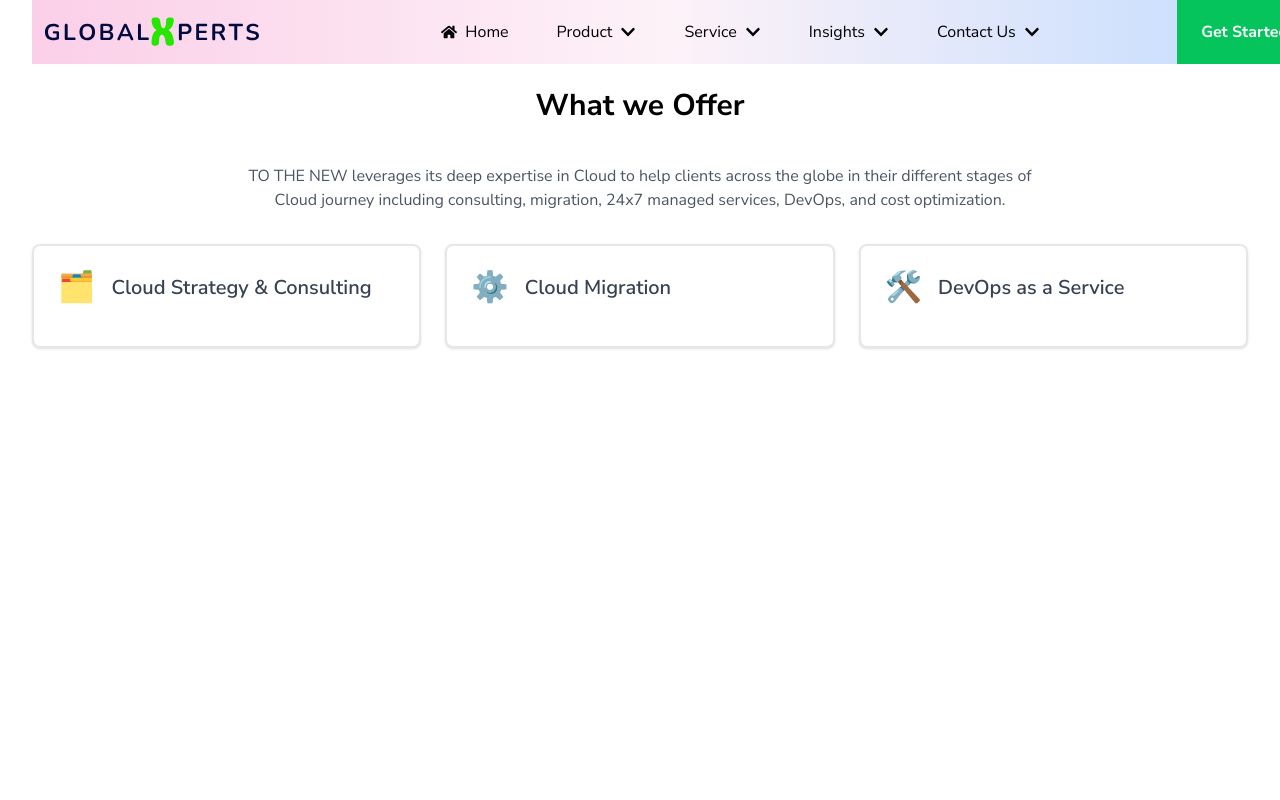
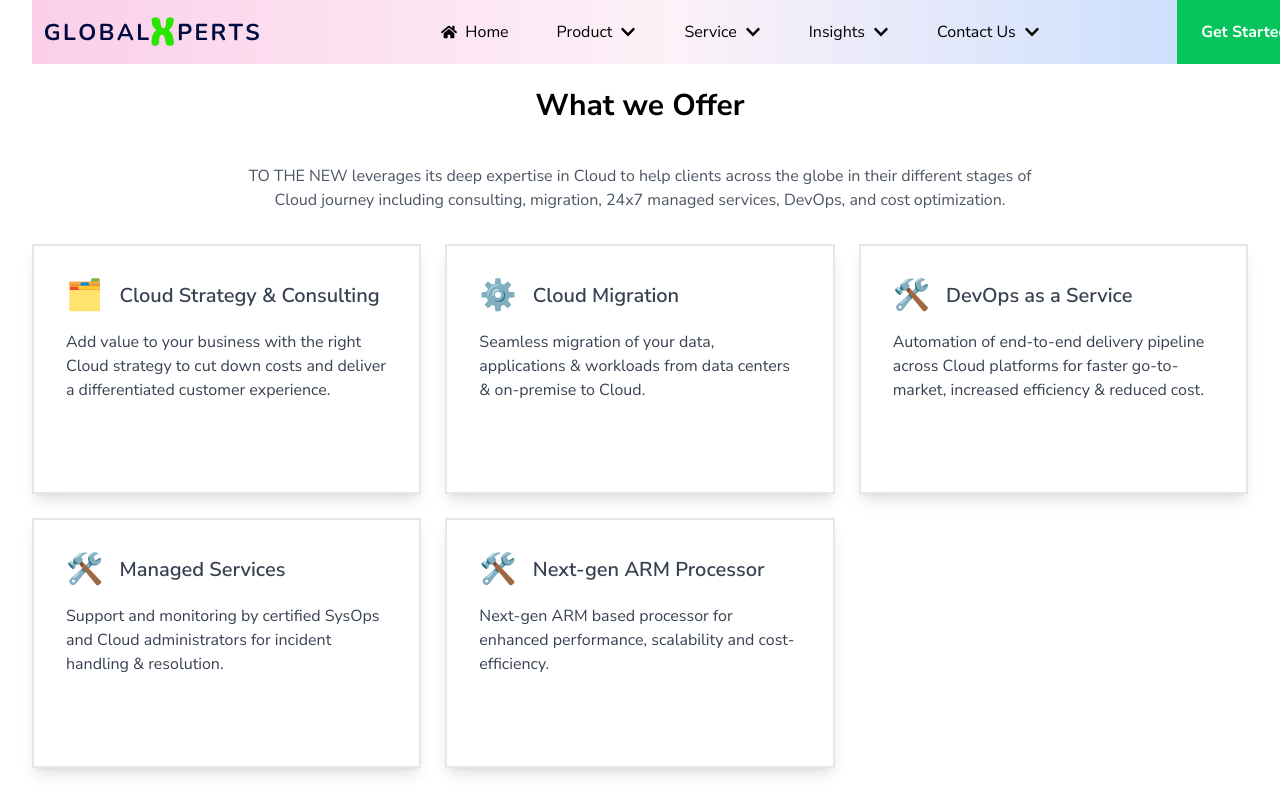
Before and after one commit to ankitoid/HelloWorld, a React (Create React App) app: page /CloudDevOps in a window 1280 px wide. Built offline with nearby package versions, Linux system fonts and the light colour scheme; a web font is replaced by a local one.

Commit message:
footer added

```diff
--- a/src/App.js
+++ b/src/App.js
@@ -12,7 +12,7 @@ import Footer from "./Component/Footer";
 import Benefit from "./Component/Benefit";
 import Home from "./Component/Home";
 import CloudDevOps from "./Component/Contents/CloudDevOps";
-import cdWorkflow from "./Component/WorkFlow/cdWorkflow";
+import CdWorkflow from './Component/WorkFlow/cdWorkflow';
 export default function App() {
   return (
     <Router>
@@ -28,7 +28,7 @@ export default function App() {
             <Route exact path="/about" element={<AboutUs />} /> */}
             <Route exact path="/CloudDevOps" element={<CloudDevOps />} />
 
-            <Route exact path="/cdWorkflow" element={<cdWorkflow />} />
+            <Route exact path="/workflow/cloud-dev" element={<CdWorkflow />} />
 
           </Routes>
 
--- a/src/Component/Contents/CloudDevOps.js
+++ b/src/Component/Contents/CloudDevOps.js
@@ -6,21 +6,38 @@ const CloudDevOps = () => {
   const services = [
     {
       title: "Cloud Strategy & Consulting",
-      description: "Add value to your business with the right Cloud strategy to cut down costs and deliver a differentiated customer experience.",
+      description:
+        "Add value to your business with the right Cloud strategy to cut down costs and deliver a differentiated customer experience.",
       icon: "🗂️",
-      link: "/service/cloud-strategy",
+      link: "/workflow/cloud-dev", // Ensure this path matches your routing setup
     },
     {
       title: "Cloud Migration",
-      description: "Seamless migration of your data, applications & workloads from data centers & on-premise to Cloud.",
+      description:
+        "Seamless migration of your data, applications & workloads from data centers & on-premise to Cloud.",
       icon: "⚙️",
       link: "/service/cloud-migration",
     },
     {
       title: "DevOps as a Service",
-      description: "Automation of end-to-end delivery pipeline across Cloud platforms for faster go-to-market, increased efficiency & reduced cost.",
+      description:
+        "Automation of end-to-end delivery pipeline across Cloud platforms for faster go-to-market, increased efficiency & reduced cost.",
       icon: "🛠️",
       link: "/service/devops-service",
+    },
+    {
+      title: "Managed Services",
+      description:
+        "Support and monitoring by certified SysOps and Cloud administrators for incident handling & resolution.",
+      icon: "🛠️",
+      link: "/service/devops-service",
+    },
+    {
+      title: "Next-gen ARM Processor",
+      description:
+        "Next-gen ARM based processor for enhanced performance, scalability and cost-efficiency.",
+      icon: "🛠️",
+      link: "/service/arm-processor",
     },
   ];
 
@@ -29,21 +46,24 @@ const CloudDevOps = () => {
       <Navbar />
       <h2 className="text-3xl font-bold text-center mt-14">What we Offer</h2>
       <p className="text-center text-gray-600 mt-10">
-        TO THE NEW leverages its deep expertise in Cloud to help clients across the globe in their different stages of
-        <br /> Cloud journey including consulting, migration, 24x7 managed services, DevOps, and cost optimization.
+        TO THE NEW leverages its deep expertise in Cloud to help clients across
+        the globe in their different stages of
+        <br /> Cloud journey including consulting, migration, 24x7 managed
+        services, DevOps, and cost optimization.
       </p>
       <div className="grid grid-cols-1 md:grid-cols-3 gap-6 mt-8">
         {services.map((service, index) => (
           <Link
             key={index}
             to={service.link}
-            className="group p-6 border-2 bg-white text-gray-700 border-gray-200 rounded-lg shadow transition-transform transform hover:scale-105"
+            className="group p-8 border-2 bg-white text-gray-700 border-gray-200 shadow-lg transition-transform transform hover:scale-105 hover:bg-blue-800 hover:text-white"
+            style={{ minHeight: "250px" }}
           >
             <div className="flex items-center mb-4">
               <span className="text-3xl mr-4">{service.icon}</span>
               <h3 className="text-xl font-semibold">{service.title}</h3>
             </div>
-            <p className="hidden group-hover:block">{service.description}</p>
+            <p>{service.description}</p>
           </Link>
         ))}
       </div>
--- a/src/Component/Footer.js
+++ b/src/Component/Footer.js
@@ -9,13 +9,13 @@ const Footer = () => {
           <img
             src="https://www.shutterstock.com/image-illustration/devops-devsecops-approach-app-development-600nw-2200985385.jpg"
             alt="Placeholder Image 1"
-            className="w-1/3 md:w-1/4 rounded-md"
+            className="w-full md:w-1/4 rounded-md"
           />
-          <h2 className="text-5xl font-bold">Footer With US</h2>
+          <h2 className="text-5xl font-bold mx-4 md:mx-8">Footer With US</h2>
           <img
             src="https://thumbs.dreamstime.com/b/business-management-success-concept-gears-showing-steps-creative-vision-innovation-idea-to-financial-personal-185365905.jpg"
             alt="Placeholder Image 2"
-            className="w-1/3 md:w-1/4 rounded-md"
+            className="w-full md:w-1/4 rounded-md"
           />
         </div>
 
--- a/src/Component/HeroSection.js
+++ b/src/Component/HeroSection.js
@@ -1,7 +1,6 @@
 import React, { useState, useEffect } from 'react';
 import Tvideo from '../Assets/Tvideo.mp4';
 import { FaPhone } from 'react-icons/fa';
-
 const HeroSection = () => {
   const [currentTextIndex, setCurrentTextIndex] = useState(0);
   const [displayedText, setDisplayedText] = useState('');
--- a/src/Component/Navbar.js
+++ b/src/Component/Navbar.js
@@ -7,6 +7,9 @@ const Navbar = () => {
   const [openIndex, setOpenIndex] = useState(null);
   const [isScrolled, setIsScrolled] = useState(false);
   const [inSliderSection, setInSliderSection] = useState(false);
+  const [scrollDirection, setScrollDirection] = useState("up");
+
+  let lastScrollY = window.pageYOffset;
 
   const handleToggle = (index) => {
     setOpenIndex(openIndex === index ? null : index);
@@ -29,6 +32,15 @@ const Navbar = () => {
       const rect = sliderSection.getBoundingClientRect();
       setInSliderSection(rect.top <= 0 && rect.bottom >= 0);
     }
+
+    // Determine scroll direction
+    if (offset > lastScrollY) {
+      setScrollDirection("down");
+    } else {
+      setScrollDirection("up");
+    }
+
+    lastScrollY = offset;
   };
 
   useEffect(() => {
@@ -41,6 +53,10 @@ const Navbar = () => {
   return (
     <div
       className={`${
+        isScrolled && scrollDirection === "down"
+          ? "-translate-y-full"
+          : "translate-y-0"
+      } ${
         isScrolled
           ? inSliderSection
             ? "rounded-lg bg-white/80 shadow-lg"
@@ -48,7 +64,7 @@ const Navbar = () => {
           : "bg-gradient-to-r from-pink-200 via-pink-50 to-blue-200"
       } transition-all duration-300 w-full h-16 fixed top-0 z-50`}
     >
-      <nav className="container mx-auto flex justify-between items-center  h-full">
+      <nav className="container mx-auto flex justify-between items-center h-full">
         {/* Logo */}
         <div className="flex items-center h-full mt-4">
           <Link to="/" className="flex items-center">
```
